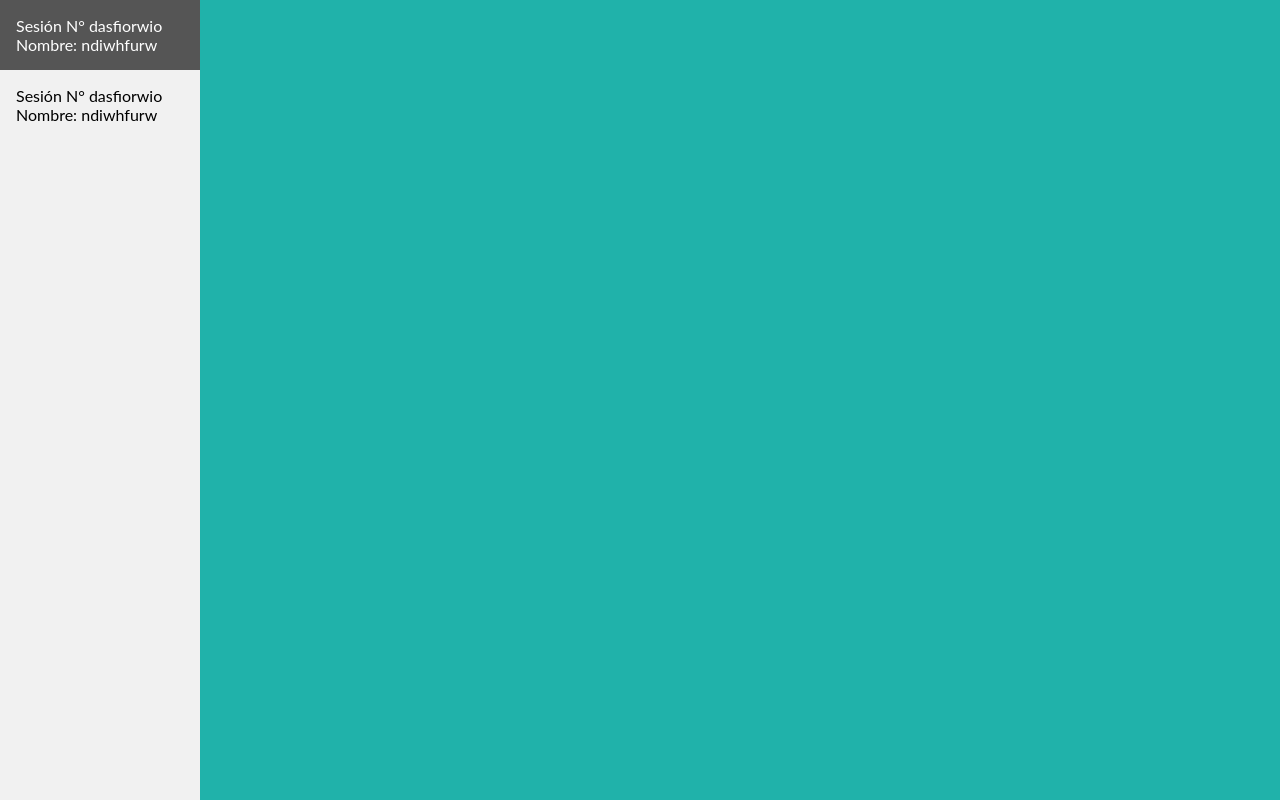
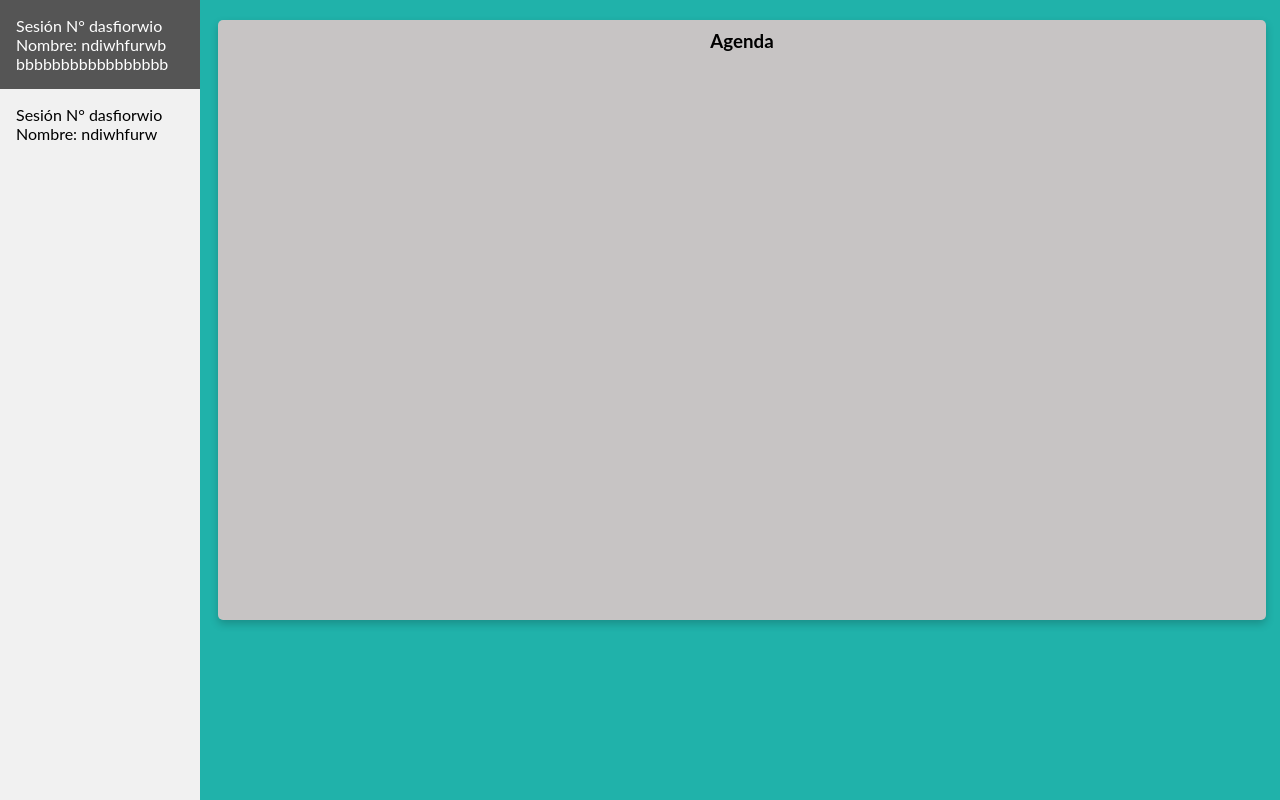
Before and after one commit to kemblyqa/AgendaSystem, a plain HTML site: page Frontend/index.html in a window 1280 px wide. Drawn offline with Linux system fonts and the light colour scheme.

Commit message:
main container

```diff
--- a/Frontend/agenda.js
+++ b/Frontend/agenda.js
@@ -3,7 +3,7 @@ class AgendaManager {
         "data": [
             {
                 "id": "dasfiorwio",
-                "name": "ndiwhfurw",
+                "name": "ndiwhfurwb bbbbbbbbbbbbbbbbb",
                 "agenda": [
                     {
                         "point": "viaje",
--- a/Frontend/index.html
+++ b/Frontend/index.html
@@ -11,20 +11,11 @@
 </head>
 
 <body>
-    <div class="sidebar" id="agenda-list-manager">
-        <!-- <tr>
-            <td>
-                <ul id="agenda-list-manager" class="item-agenda"></ul>
-            </td>
-            <td colspan="3">
-                <div class="agenda-container" id="agenda-preview">
-
-                </div>
-            </td>
-        </tr> -->
-    </div>
+    <div class="sidebar" id="agenda-list-manager"></div>
     <div class="content">
-
+        <div class="card">
+            <h3 class="agenda-title">Agenda</h3>
+        </div>
     </div>
 </body>
 
--- a/Frontend/style.css
+++ b/Frontend/style.css
@@ -5,6 +5,11 @@ body {
     width: 100%;
     background-color: lightseagreen;
     font-family: "Lato", sans-serif;
+}
+
+.agenda-title {
+    padding: 10px 2px;
+    text-align: center;
 }
 
 .sidebar {
@@ -22,6 +27,8 @@ body {
     color: black;
     padding: 16px;
     text-decoration: none;
+    /* word-break: break-all; */
+    word-wrap: break-word;
 }
 
 .sidebar a.active {
@@ -37,7 +44,21 @@ body {
 div.content {
     margin-left: 200px;
     padding: 1px 16px;
-    height: 500px;
+    height: 600px;
+}
+
+div.content .card {
+    box-shadow: 0 4px 8px 0 rgba(0, 0, 0, 0.2);
+    transition: 0.3s;
+    width: 100%;
+    border-radius: 5px;
+    background-color: rgb(199, 196, 196);
+    margin: 16px 2px;
+    height: 600px;
+}
+
+.card:hover {
+    box-shadow: 0 8px 16px 0 rgba(0, 0, 0, 0.2);
 }
 
 @media screen and (max-width: 700px) {
```
